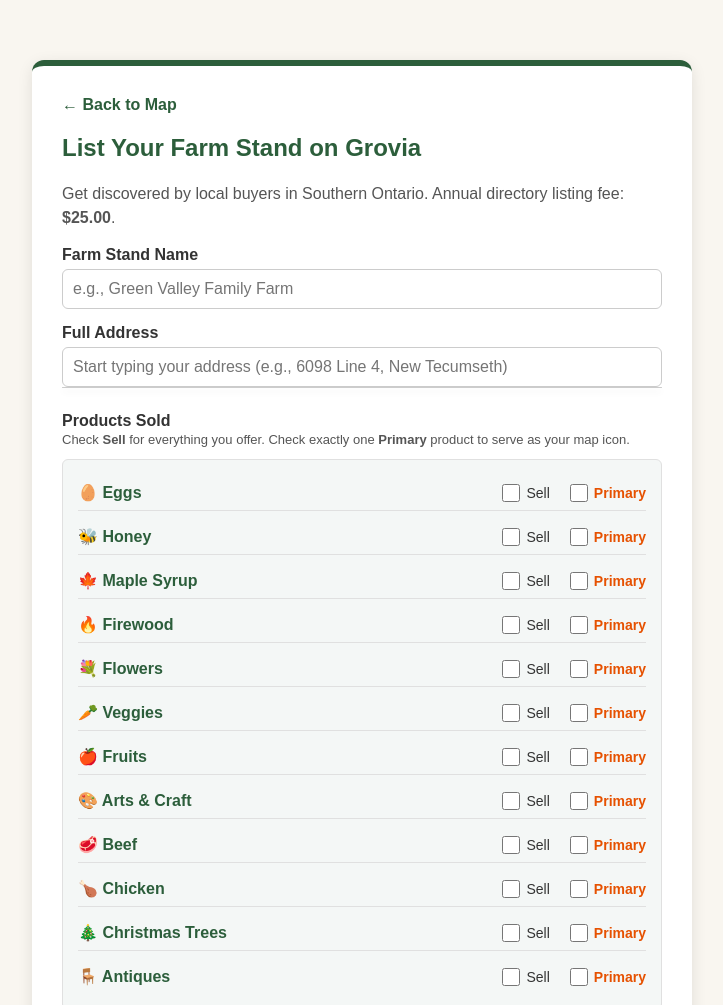
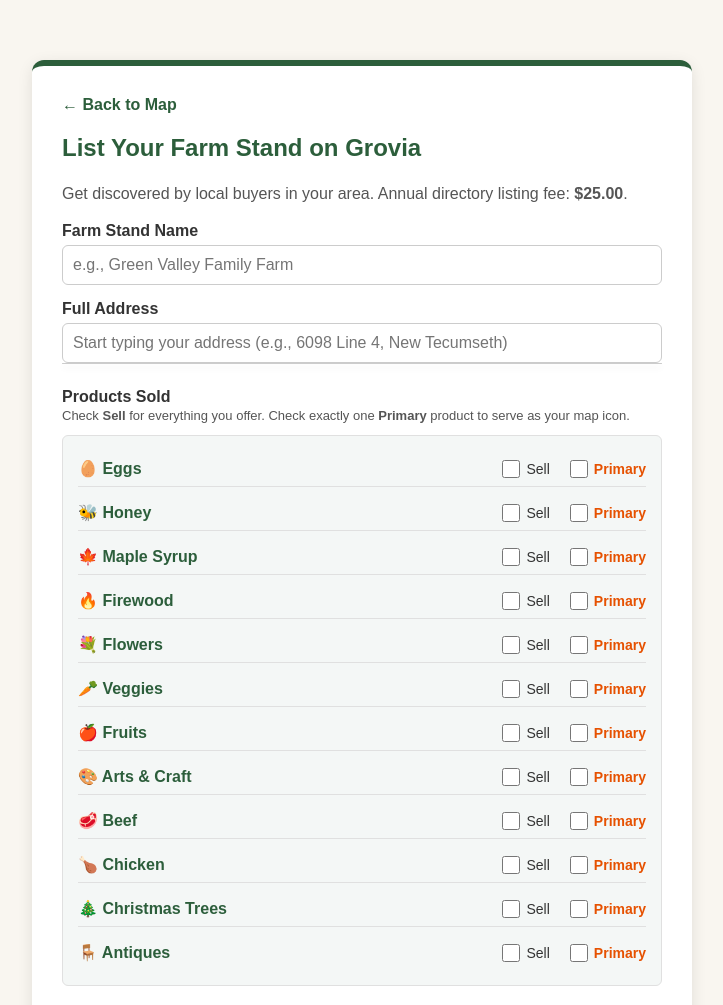
Before and after one commit to prozand/Grovia-fresh, a website: page add.html in a window 1280 px wide. Shown: the top 1005 px of the page, without its empty margins (278-1001 px from the left). Drawn offline with nearby package versions, Linux system fonts and the light colour scheme.

Commit message:
Update add.html

```diff
--- a/add.html
+++ b/add.html
@@ -62,7 +62,7 @@
     <div class="container">
         <a href="index.html" class="back-link">← Back to Map</a>
         <h2>List Your Farm Stand on Grovia</h2>
-        <p>Get discovered by local buyers in Southern Ontario. Annual directory listing fee: <strong>$25.00</strong>.</p>
+        <p>Get discovered by local buyers in your area. Annual directory listing fee: <strong>$25.00</strong>.</p>
 
         <form id="farm-form">
             <label>Farm Stand Name</label>
```
